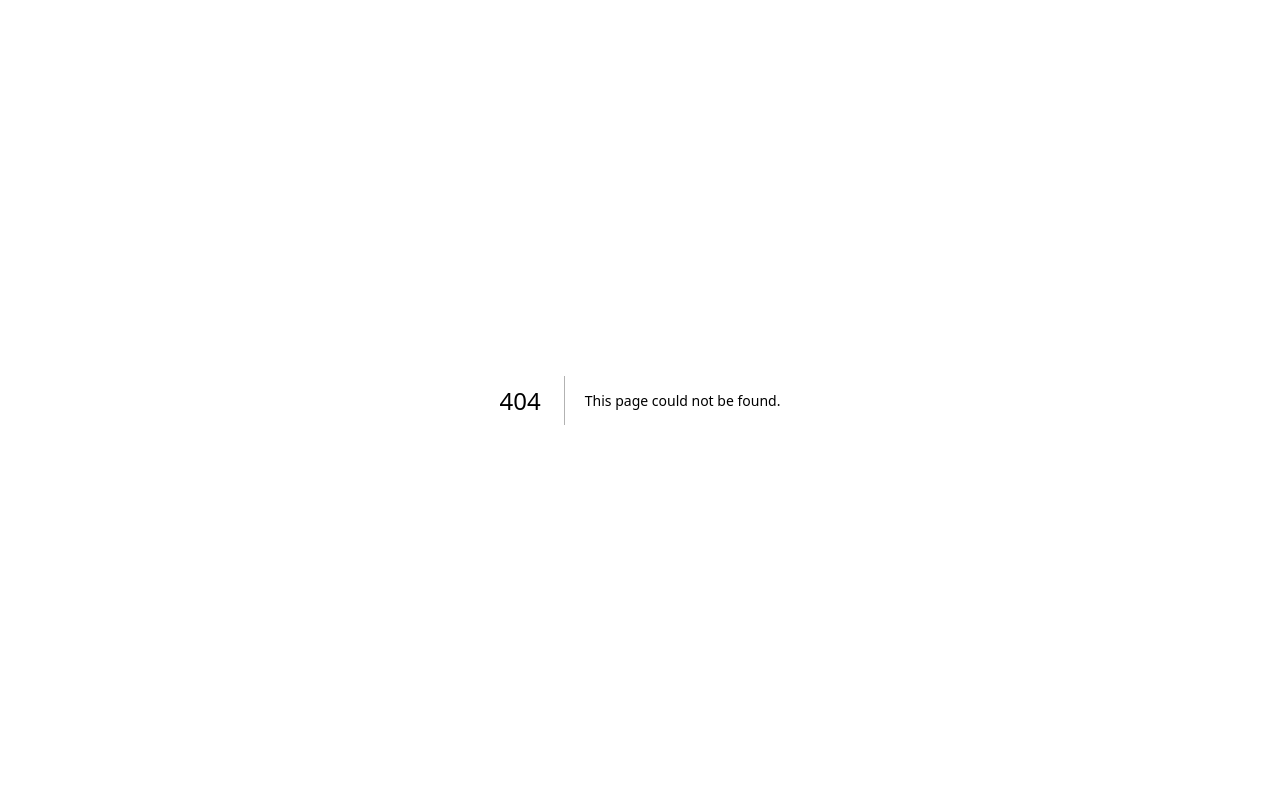
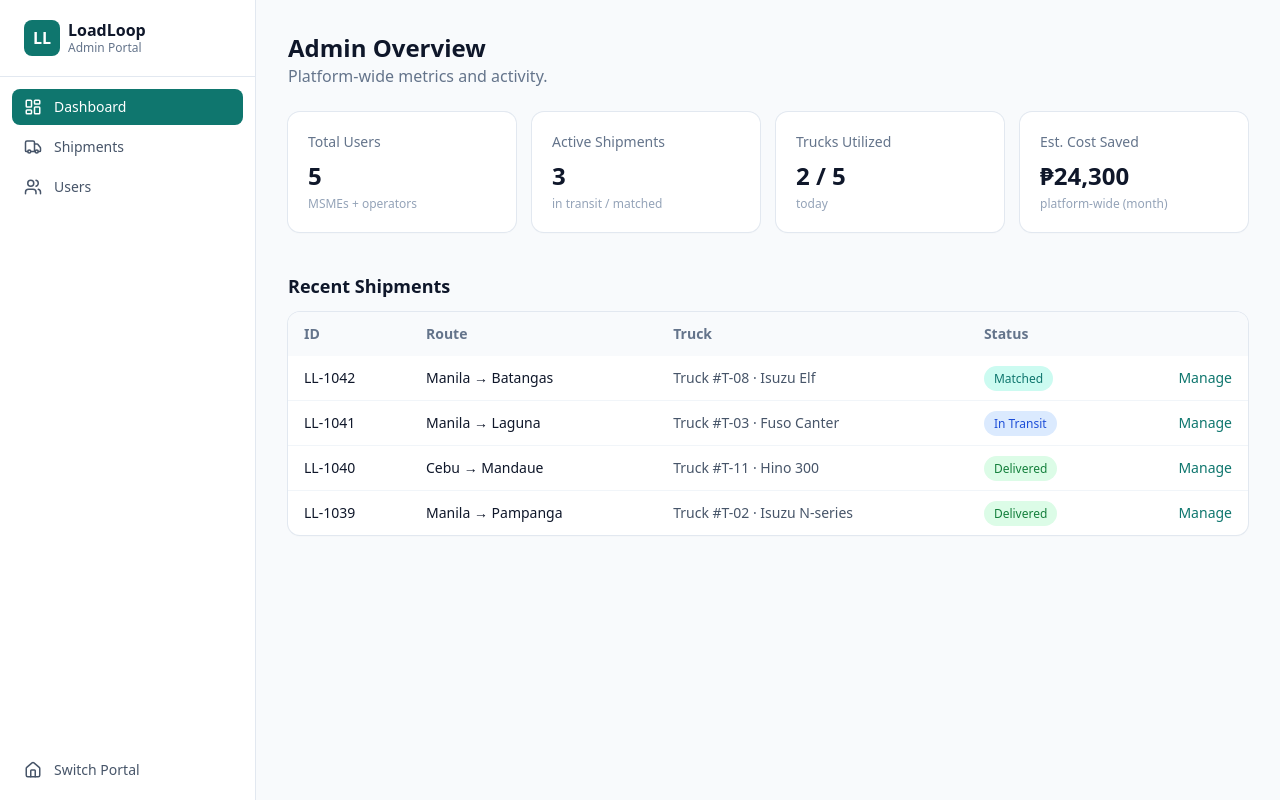
Before and after one commit to adiyel/loadloop-prototype, a Next.js app: page /admin/dashboard in a window 1280 px wide. Before the commit this address had no page. Built offline with nearby package versions, Linux system fonts and the light colour scheme.

Commit message:
Create page.tsx

```diff
--- /dev/null
+++ b/app/admin/dashboard/page.tsx
@@ -0,0 +1,48 @@
+import Link from "next/link";
+import StatCard from "@/components/StatCard";
+import StatusBadge from "@/components/StatusBadge";
+import { shipments, users } from "@/lib/data";
+
+export default function AdminDashboard() {
+  return (
+    <div className="p-8">
+      <h1 className="text-2xl font-bold">Admin Overview</h1>
+      <p className="text-slate-500">Platform-wide metrics and activity.</p>
+
+      <div className="mt-6 grid gap-4 sm:grid-cols-2 lg:grid-cols-4">
+        <StatCard label="Total Users" value={String(users.length)} hint="MSMEs + operators" />
+        <StatCard label="Active Shipments" value="3" hint="in transit / matched" />
+        <StatCard label="Trucks Utilized" value="2 / 5" hint="today" />
+        <StatCard label="Est. Cost Saved" value="₱24,300" hint="platform-wide (month)" />
+      </div>
+
+      <h2 className="mt-10 text-lg font-semibold">Recent Shipments</h2>
+      <div className="mt-3 overflow-hidden rounded-xl bg-white shadow-sm ring-1 ring-slate-200">
+        <table className="w-full text-sm">
+          <thead className="bg-slate-50 text-left text-slate-500">
+            <tr>
+              <th className="px-4 py-3">ID</th>
+              <th className="px-4 py-3">Route</th>
+              <th className="px-4 py-3">Truck</th>
+              <th className="px-4 py-3">Status</th>
+              <th className="px-4 py-3"></th>
+            </tr>
+          </thead>
+          <tbody className="divide-y divide-slate-100">
+            {shipments.slice(0, 4).map((s) => (
+              <tr key={s.id} className="hover:bg-slate-50">
+                <td className="px-4 py-3 font-medium">{s.id}</td>
+                <td className="px-4 py-3">{s.route}</td>
+                <td className="px-4 py-3 text-slate-600">{s.truck}</td>
+                <td className="px-4 py-3"><StatusBadge status={s.status} /></td>
+                <td className="px-4 py-3 text-right">
+                  <Link href="/admin/shipments" className="text-brand hover:underline">Manage</Link>
+                </td>
+              </tr>
+            ))}
+          </tbody>
+        </table>
+      </div>
+    </div>
+  );
+}
```
